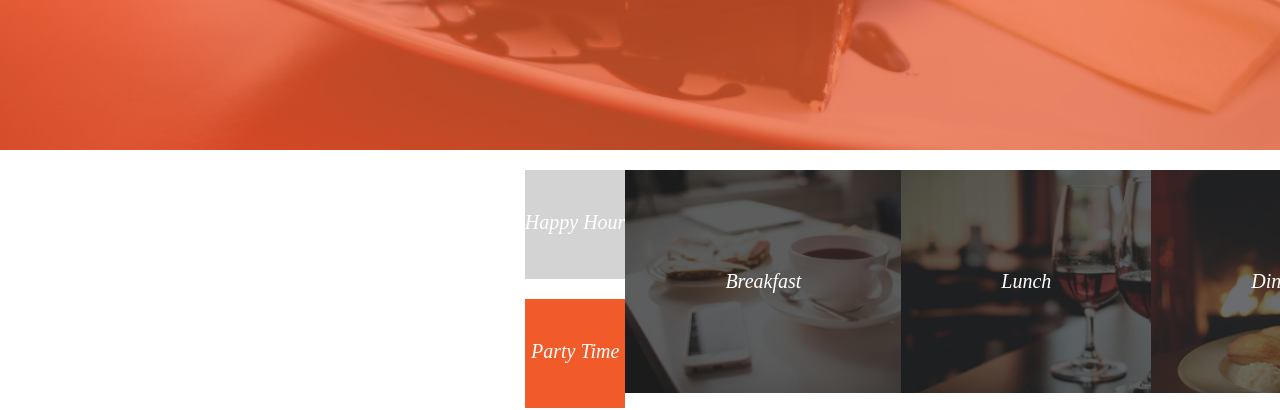
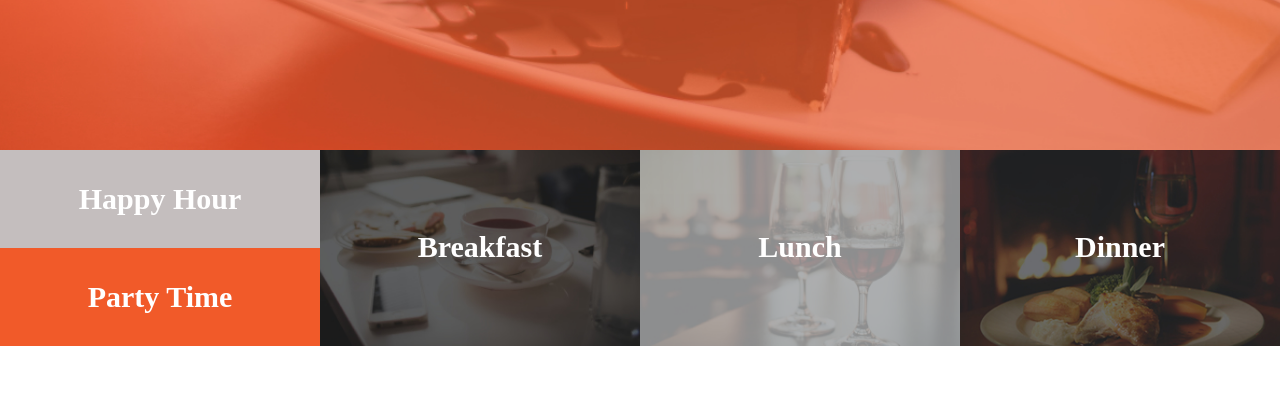
Before and after one commit to Maureen-1998DEV/week_two_Anitas_project, a plain HTML site: page index.html in a window 1280 px wide. Shown: the part 569-979 px from the top of the page. Drawn offline with Linux system fonts and the light colour scheme.

Commit message:
modified homepage menu

```diff
--- a/index.css
+++ b/index.css
@@ -20,6 +20,64 @@ body {
 
 .boldSlogan {
     font-weight: bold;
+}
+
+/* Homepage menu */
+
+.home_page_menu {
+    display: flex;
+    text-align: center;
+    height: 196px;
+    margin-bottom: 80px;
+
+}
+
+.home_page_menu h3 {
+    /* padding-top: 40px; */
+    font-size: 30px;
+    color: white;
+}
+.happy {
+    background-color: rgb(196, 190, 190);
+    padding: 2px;
+}
+
+.party {
+    background-color: #F15A29;
+    padding: 2px;
+}
+
+.happy_party {
+    width: 25%;
+
+}
+.breakfast {
+    background-image: url('Assets/breakfast.jpg');
+    background-repeat: no-repeat;
+    background-size: cover;
+    background-position: center;
+    width: 25%;
+}
+
+.breakfast h3, .lunch h3, .dinner h3 {
+    margin-top: 80px;
+}
+
+.lunch {
+    width: 25%;
+    background-image: url('Assets/lunch.jpg');
+        background-repeat: no-repeat;
+    background-size: cover;
+    background-position: center;
+    opacity: 0.5;
+}
+
+.dinner {
+    width: 25%;
+    background-image: url('Assets/dinner.jpg');
+        background-repeat: no-repeat;
+    background-size: cover;
+    background-position: center;
 }
 /*parttwo files*/
 
--- a/index.html
+++ b/index.html
@@ -17,7 +17,8 @@
         <div class="partone">
             <!-- Trigger the modal with a button -->
             <div class="menulines">
-                <button type="button" class="btn" data-toggle="modal" data-target="#menuModal"><i class="fa fa-bars fa-lg" aria-hidden="true" ></i></button>
+                <button type="button" class="btn" data-toggle="modal" data-target="#menuModal"><i
+                        class="fa fa-bars fa-lg" aria-hidden="true"></i></button>
 
                 <div id="menuModal" class="modal fade" role="dialog">
                     <div class="modal-dialog modal-lg">
@@ -32,7 +33,7 @@
             </div>
         </div>
         <!-- parttwo Drinks, Breakfast, Lunch and Dinner -->
-        <div class="parttwo">
+        <!-- <div class="parttwo">
             <div class="row">
                 <div class="hp">
                     <p class="happyhour">Happy Hour </p>
@@ -48,8 +49,25 @@
                 <div class="bld ">
                     <p id="dinner">Dinner</p>
                 </div>
-
-            </div class>
+        </div> -->
+        <div class="home_page_menu">
+            <div class="happy_party">
+                <div class="happy">
+                    <h3>Happy Hour</h3>
+                </div>
+                <div class="party">
+                    <h3>Party Time</h3>
+                </div>
+            </div>
+            <div class="breakfast">
+                <h3>Breakfast</h3>
+            </div>
+            <div class="lunch">
+                <h3>Lunch</h3>
+            </div>
+            <div class="dinner">
+                <h3>Dinner</h3>
+            </div>
         </div>
         <!-- part3 for Fast food and Drink items with photos-->
         <div class="part3">
@@ -63,7 +81,11 @@
                     <div class="fastFood">
                         <h3>Fast Food</h3>
                         <h4>You'll love our delicious food.</h4>
-                        <p>Lorem ipsum dolor sit amet, consectetur adipiscing elit, sed do eiusmod tempor incididunt ut labore et dolore magna aliqua. Ut enim ad minim veniam, quis nostrud exercitation ullamco laboris nisi ut aliquip ex ea commodo consequat. Duis aute irure dolor in reprehenderit in voluptate velit esse cillum dolore eu fugiat nulla pariatur. Excepteur sint occaecat cupidatat non proident, sunt in culpa qui officia deserunt mollit anim id est laborum.</p>
+                        <p>Lorem ipsum dolor sit amet, consectetur adipiscing elit, sed do eiusmod tempor incididunt ut
+                            labore et dolore magna aliqua. Ut enim ad minim veniam, quis nostrud exercitation ullamco
+                            laboris nisi ut aliquip ex ea commodo consequat. Duis aute irure dolor in reprehenderit in
+                            voluptate velit esse cillum dolore eu fugiat nulla pariatur. Excepteur sint occaecat
+                            cupidatat non proident, sunt in culpa qui officia deserunt mollit anim id est laborum.</p>
                         <button type="button" name="button">View Gallery &rarr;</button>
                     </div>
                 </div>
@@ -73,14 +95,18 @@
 
                     <h3>Drinks</h3>
                     <h4>We also produce delicious drinks.</h4>
-                    <p>Lorem ipsum dolor sit amet, consectetur adipiscing elit, sed do eiusmod tempor incididunt ut labore et dolore magna aliqua. Ut enim ad minim veniam, quis nostrud exercitation ullamco laboris nisi ut aliquip ex ea commodo consequat. Duis aute irure dolor in reprehenderit in voluptate velit esse cillum dolore eu fugiat nulla pariatur. Excepteur sint occaecat cupidatat non proident, sunt in culpa qui officia deserunt mollit anim id est laborum.</p>
+                    <p>Lorem ipsum dolor sit amet, consectetur adipiscing elit, sed do eiusmod tempor incididunt ut
+                        labore et dolore magna aliqua. Ut enim ad minim veniam, quis nostrud exercitation ullamco
+                        laboris nisi ut aliquip ex ea commodo consequat. Duis aute irure dolor in reprehenderit in
+                        voluptate velit esse cillum dolore eu fugiat nulla pariatur. Excepteur sint occaecat cupidatat
+                        non proident, sunt in culpa qui officia deserunt mollit anim id est laborum.</p>
                     <button type="button" name="button">View Gallery &rarr;</button>
                 </div>
 
                 <div class="drinksPhotos">
                     <img src="Assets/drink1.jpg" alt="Photo of Drink">
                     <div class="drinkPhoto2">
-                    <img src="Assets/drink2 (1).jpg" alt="Photo of Drink" >
+                        <img src="Assets/drink2 (1).jpg" alt="Photo of Drink">
                     </div>
                 </div>
             </div>
@@ -100,7 +126,7 @@
                             <div class="carousel-inner">
                                 <div class="item active">
                                     <img src="Assets/chickenBurger.jpg" alt="Chicken Burger">
-                                    <h3>Chicken Burger</h3>
+                                    <h3 >Chicken Burger</h3>
                                 </div>
                                 <div class="item active ">
                                     <img src="Assets/beefBurger.jpg" alt="Beef Burger">
@@ -125,7 +151,8 @@
                         <div class="item1">
                             <div class="item 2">
                                 <h5>George Richard</h5>
-                                <p>Great food! Menu is awesome, their foods are not only great but also have great pricing. I'll highly recommend them:)</p>
+                                <p>Great food! Menu is awesome, their foods are not only great but also have great
+                                    pricing. I'll highly recommend them:)</p>
                                 <div class="item">
                                     <img src="Assets/p1.png" alt="Customer 1">
 
@@ -143,7 +170,8 @@
 
                 <div class="col-md-4 about">
                     <h4>About Menu</h4>
-                    <p>We are a small team of 7 members. Ut wisi ad  miniem, qis nos tredex ci tation ulimcorper susciit lob ortis nisi aliquio ex ea commodo conse quat. Duasiau tem eum inure dolor in .</p>
+                    <p>We are a small team of 7 members. Ut wisi ad miniem, qis nos tredex ci tation ulimcorper susciit
+                        lob ortis nisi aliquio ex ea commodo conse quat. Duasiau tem eum inure dolor in .</p>
 
                 </div>
             </div>
```
Lines whose indentation alone changed are shown as unchanged.
